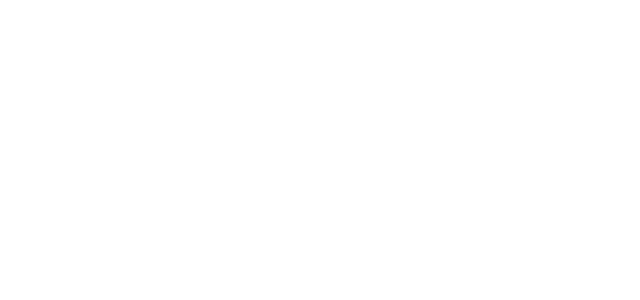
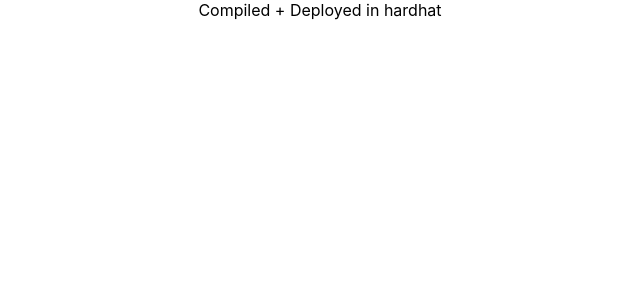
Before and after one commit to dhaedream/minting-dapp-4, a React (Create React App) app: page / in a window 1280 px wide. Shown: the top 300 px of the page, without its empty margins (320-960 px from the left). Built offline with nearby package versions, Linux system fonts and the light colour scheme.

Commit message:
compiled + deployed locally using hardhat

```diff
--- a/src/App.js
+++ b/src/App.js
@@ -1,7 +1,7 @@
 import "./App.css";
 
 function App() {
-  return <div className="App"></div>;
+  return <div className="App">Compiled + Deployed in hardhat </div>;
 }
 
 export default App;
```
